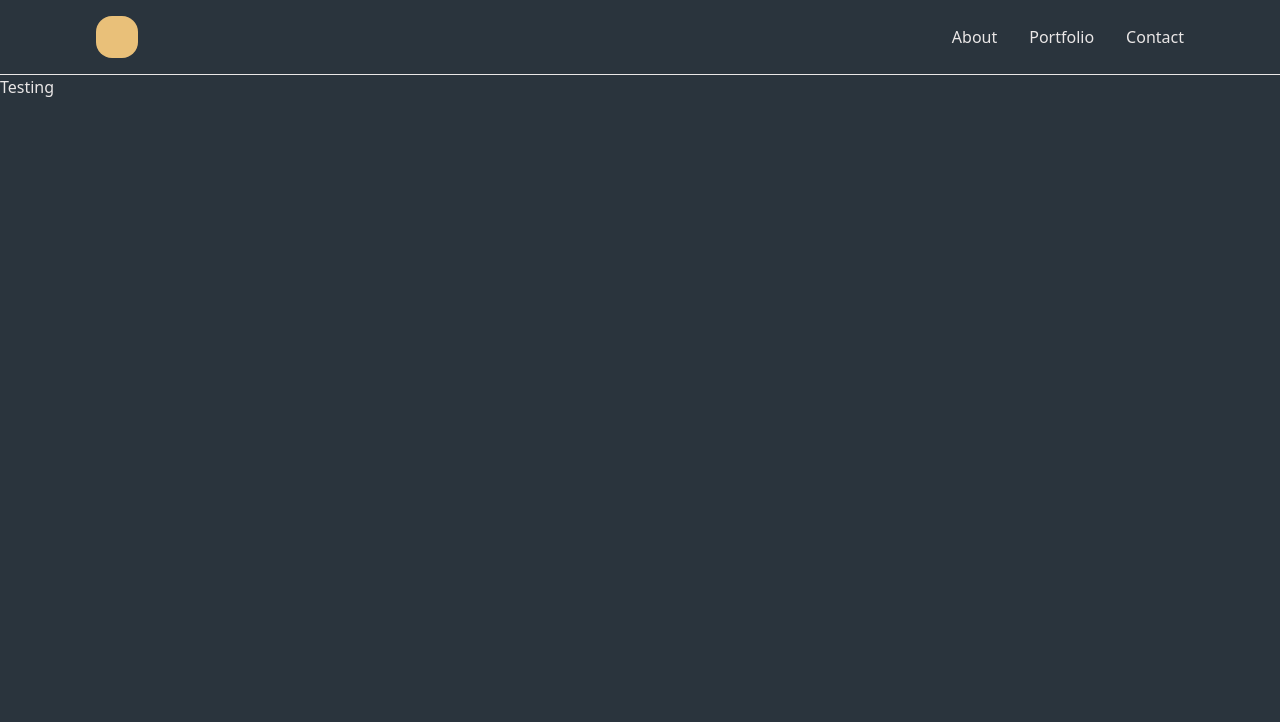
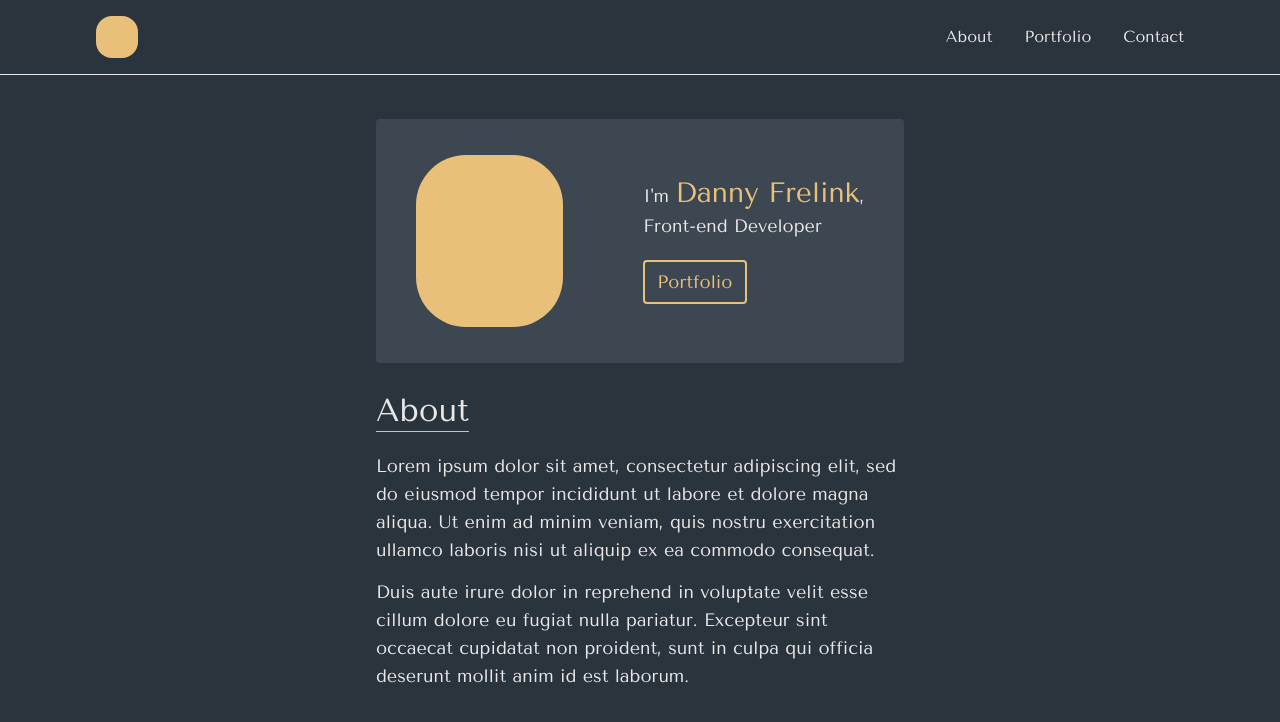
Before and after one commit to dannyfrelink/portfolio-danny, a Next.js app: page / in a window 1280 px wide. Shown: the top 722 px of the page. Built offline with nearby package versions, Linux system fonts and the light colour scheme.

Commit message:
feat: implement font and create first part of About section (Skills missing)

```diff
--- /dev/null
+++ b/src/components/typography/BaseText.tsx
@@ -0,0 +1,11 @@
+import React from "react";
+
+interface BaseTextProps {
+  children: React.ReactNode;
+}
+
+const BaseText: React.FC<BaseTextProps> = ({ children }) => {
+  return <p className="sm:text-lg">{children}</p>;
+};
+
+export default BaseText;
--- /dev/null
+++ b/src/components/typography/H2.tsx
@@ -0,0 +1,15 @@
+import React from "react";
+
+interface H2Props {
+  children: React.ReactNode;
+}
+
+const H2: React.FC<H2Props> = ({ children }) => {
+  return (
+    <h2 className="text-2xl border-b-[1px] border-secondary w-fit sm:text-[32px] sm:border-b-[1.5px] sm:pb-1">
+      {children}
+    </h2>
+  );
+};
+
+export default H2;
--- a/src/pages/_document.tsx
+++ b/src/pages/_document.tsx
@@ -3,7 +3,18 @@ import { Html, Head, Main, NextScript } from "next/document";
 export default function Document() {
   return (
     <Html lang="en">
-      <Head />
+      <Head>
+        <link rel="preconnect" href="https://fonts.googleapis.com" />
+        <link
+          rel="preconnect"
+          href="https://fonts.gstatic.com"
+          crossOrigin=""
+        />
+        <link
+          href="https://fonts.googleapis.com/css2?family=Tenor+Sans&display=swap"
+          rel="stylesheet"
+        />
+      </Head>
       <body>
         <Main />
         <NextScript />
--- a/src/pages/index.tsx
+++ b/src/pages/index.tsx
@@ -1,10 +1,53 @@
 import Header from "@/components/Header";
+import BaseText from "@/components/typography/BaseText";
+import H2 from "@/components/typography/H2";
 
 export default function Home() {
   return (
-    <div>
+    <>
       <Header />
-      <div>Testing</div>
-    </div>
+
+      <main className="[&>*]:mt-11 max-w-[528px] mx-auto">
+        <section id="about">
+          <article className="w-full max-w-[400px] mx-auto bg-backgroundSec py-8 sm:max-w-none sm:py-9 sm:rounded">
+            <div className="flex items-center justify-between w-[85%] mx-auto">
+              <div className="h-[110px] w-[94px] bg-secondary rounded-[40px] sm:h-[172px] sm:w-[147px] sm:rounded-[50px]"></div>
+              <div className="sm:text-lg">
+                <h1 className="mb-0.5">
+                  I'm{" "}
+                  <span className="text-secondary text-xl sm:text-[28px]">
+                    Danny Frelink
+                  </span>
+                  ,
+                </h1>
+                <p>Front-end Developer</p>
+                <button className="border-2 border-secondary rounded text-secondary mt-3 py-1.5 px-3 sm:mt-5">
+                  Portfolio
+                </button>
+              </div>
+            </div>
+          </article>
+          <article className="w-[85%] mt-6 mx-auto [&>p]:mt-3 [&>p:first-of-type]:mt-4 sm:w-full sm:mt-8 sm:[&>p:first-of-type]:mt-5 sm:[&>p]:mt-3.5">
+            <H2>About</H2>
+            <BaseText>
+              Lorem ipsum dolor sit amet, consectetur adipiscing elit, sed do
+              eiusmod tempor incididunt ut labore et dolore magna aliqua. Ut
+              enim ad minim veniam, quis nostru exercitation ullamco laboris
+              nisi ut aliquip ex ea commodo consequat.
+            </BaseText>
+            <BaseText>
+              Duis aute irure dolor in reprehend in voluptate velit esse cillum
+              dolore eu fugiat nulla pariatur. Excepteur sint occaecat cupidatat
+              non proident, sunt in culpa qui officia deserunt mollit anim id
+              est laborum.
+            </BaseText>
+          </article>
+        </section>
+
+        <section id="portfolio"></section>
+      </main>
+
+      <footer id="contact"></footer>
+    </>
   );
 }
--- a/src/styles/globals.css
+++ b/src/styles/globals.css
@@ -5,4 +5,5 @@
 body {
   color: #eae7e7;
   background: #2a343d;
+  font-family: "Tenor Sans", Helvetica, sans-serif;
 }
```
